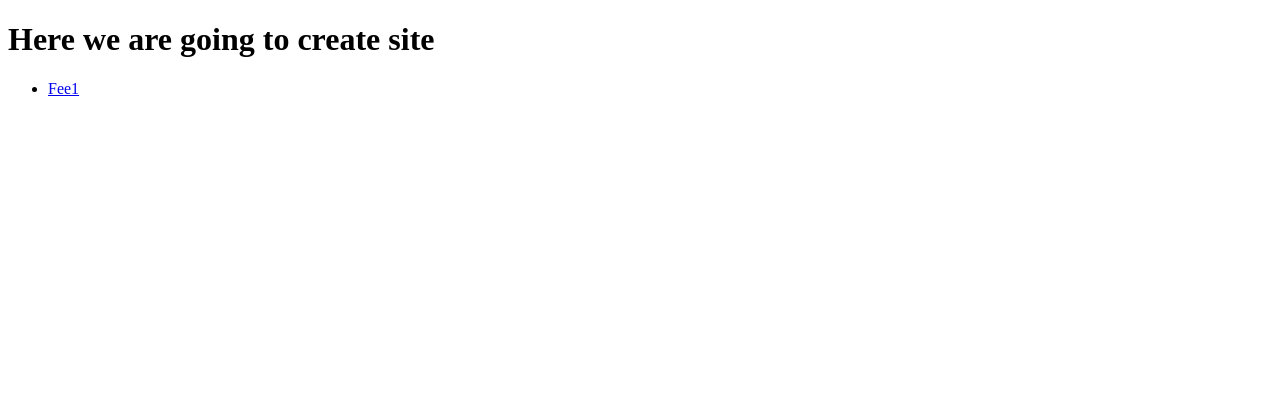
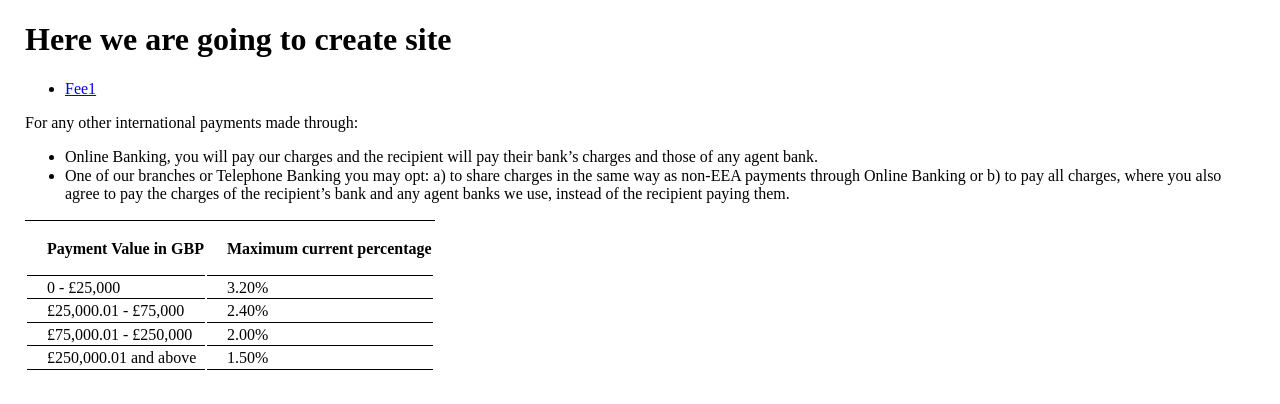
Before and after one commit to rkinwork/rkinwork.github.io, a plain HTML site: page index.html in a window 1280 px wide. Drawn offline with nearby package versions, Linux system fonts and the light colour scheme.

Commit message:
added table file

```diff
--- a/index.html
+++ b/index.html
@@ -3,11 +3,62 @@
 <head>
     <meta charset="UTF-8">
     <title>Test file</title>
+    <link rel="stylesheet" type="text/css" href="https://necolas.github.io/normalize.css/7.0.0/normalize.css">
+    <style>
+        body {
+            padding: 0 25px;
+        }
+
+        th, td {
+            border-bottom: 1px solid black;
+            padding-left: 20px;
+        }
+
+        table {
+            border-top: 1px solid black;
+        }
+    </style>
 </head>
 <body>
 <h1>Here we are going to create site</h1>
 <ul>
     <li><a href="static/Description1.pdf">Fee1</a> </li>
 </ul>
+
+<p>For any other international payments made through:</p>
+<ul>
+    <li>Online Banking, you will pay our charges and the recipient will pay their bank’s charges and those of any agent bank.</li>
+    <li>One of our branches or Telephone Banking you may opt: a) to share charges in the same way as non-EEA payments through Online Banking or b) to pay all charges, where you also agree to pay the charges of the recipient’s bank and any agent banks we use, instead of the recipient paying them.</li>
+</ul>
+
+
+<table>
+    <thead>
+    <tr><th>
+        <p style="text-align: left;">Payment Value in GBP</p>
+    </th><th>
+        <p style="text-align: left;">Maximum current percentage</p>
+    </th></tr>
+    </thead>
+    <tbody>
+    <tr>
+        <td>0 - £25,000</td>
+        <td>3.20%</td>
+    </tr>
+    <tr>
+        <td>£25,000.01 - £75,000</td>
+        <td>2.40%</td>
+    </tr>
+    <tr>
+        <td>£75,000.01 - £250,000</td>
+        <td>2.00%</td>
+    </tr>
+    <tr>
+        <td>£250,000.01 and above</td>
+        <td>1.50%</td>
+    </tr>
+    </tbody>
+</table>
+
 </body>
 </html>
```
